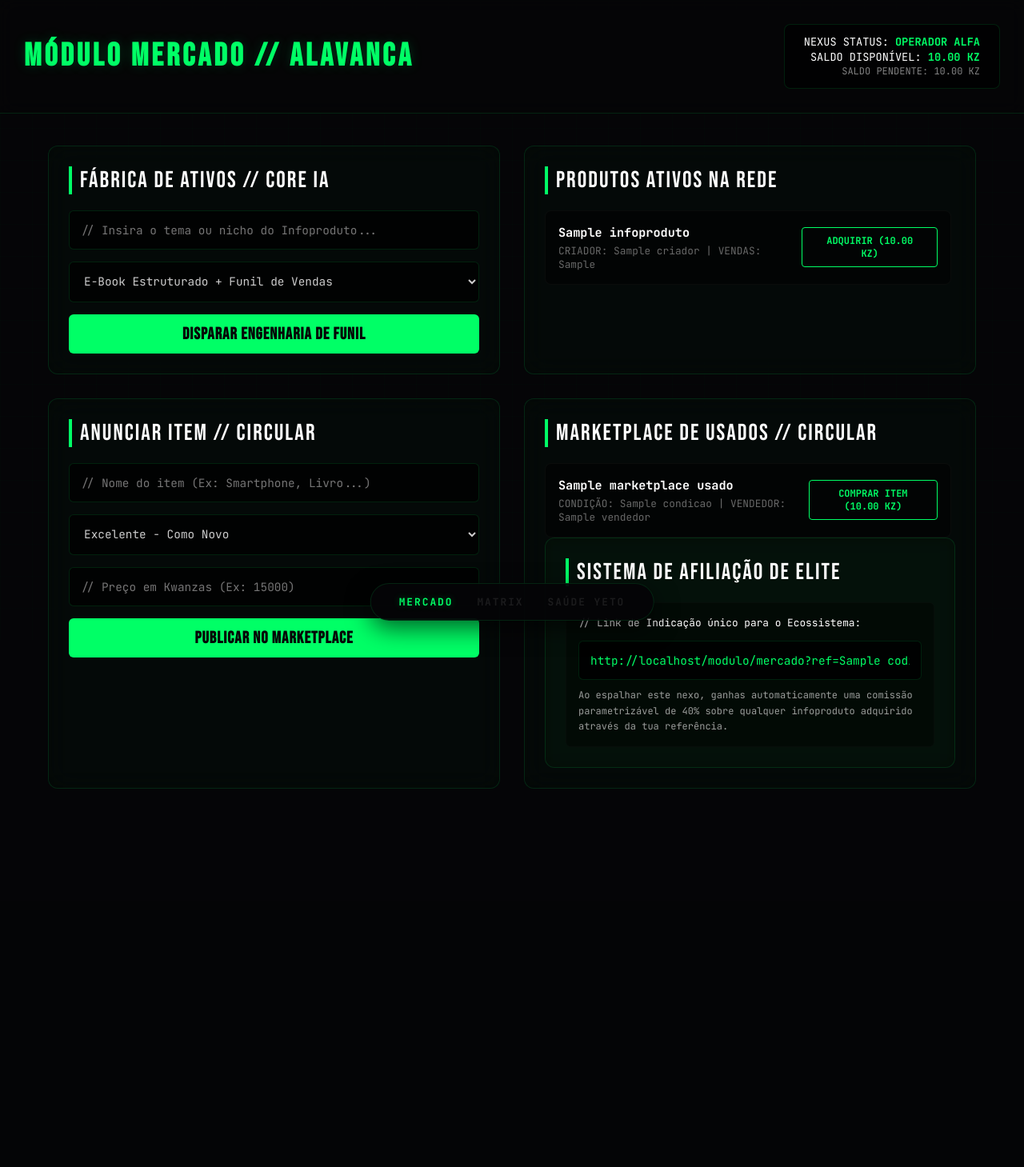
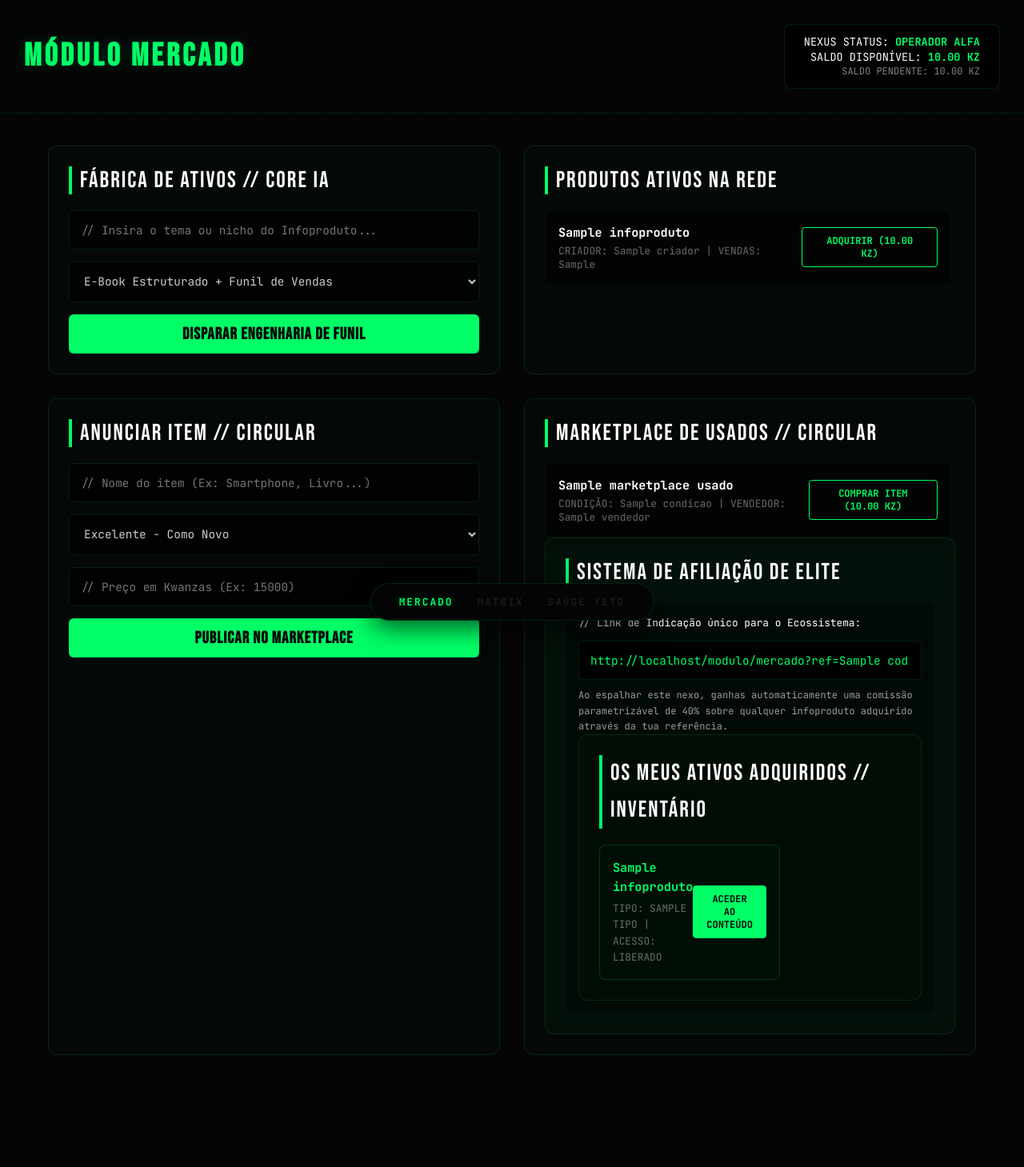
Before and after one commit to vagalume90/VAGALUME90, a Flask app: page /modulo/mercado in a window 1280 px wide. Shown: the whole page at 80% size. Before the commit the page ends 986 px from the top, so only its background shows below. Run offline with Flask 3, Linux system fonts and the light colour scheme; the visitor is signed in with stand-in values (Sample User, id 1); a database or web service that is not in the repository returns one stand-in record (values such as "Sample title").

Commit message:
vamos
Added a new section for displaying acquired assets in the inventory.

```diff
--- a/templates/mercado.html
+++ b/templates/mercado.html
@@ -64,7 +64,7 @@ nav a:hover:not(.active) { color: rgba(255,255,255,0.7); }
 <div class="hud-grid"></div>
 
 <header>
-  <h1>MÓDULO MERCADO // ALAVANCA</h1>
+  <h1>MÓDULO MERCADO</h1>
   <div class="wallet-panel">
     <div>NEXUS STATUS: <span>{{ rank }}</span></div>
     <div>SALDO DISPONÍVEL: <span>{{ "%.2f"|format(saldo_disponivel) }} KZ</span></div>
@@ -134,6 +134,23 @@ nav a:hover:not(.active) { color: rgba(255,255,255,0.7); }
       <p style="margin-bottom: 12px; color: #FFF;">// Link de Indicação único para o Ecossistema:</p>
       <input type="text" class="input-terminal" style="margin-bottom: 10px; color: var(--neon-green);" readonly value="{{ request.url_root }}modulo/mercado?ref={{ codigo_afiliado }}">
       <p style="font-size: 0.75rem;">Ao espalhar este nexo, ganhas automaticamente uma comissão parametrizável de 40% sobre qualquer infoproduto adquirido através da tua referência.</p>
+  <!-- NOVO PILAR: INVENTÁRIO DE ATIVOS ADQUIRIDOS -->
+  <div class="card-modulo" style="grid-column: span 2;">
+    <div class="card-title">OS MEUS ATIVOS ADQUIRIDOS // INVENTÁRIO</div>
+    <div class="product-list" style="max-height: none; grid-template-columns: 1fr 1fr; gap: 20px;">
+      {% for ativo in ativos_comprados %}
+      <div class="product-item" style="border-color: rgba(0,255,102,0.2); background: rgba(0,255,102,0.01);">
+        <div class="product-info">
+          <h4 style="color: var(--neon-green);">{{ ativo.titulo }}</h4>
+          <p>TIPO: {{ ativo.tipo|upper }} | ACESSO: LIBERADO</p>
+        </div>
+        <button class="btn-buy" style="background: var(--neon-green); color: var(--void);" onclick="alert('A abrir o conteúdo do ativo: {{ ativo.titulo }}...')">ACEDER AO CONTEÚDO</button>
+      </div>
+      {% else %}
+      <p style="grid-column: span 2; font-family: var(--font-mono); font-size: 0.8rem; color: rgba(255,255,255,0.25);">// Ainda não adquiriste nenhum ativo digital neste ciclo...</p>
+      {% endfor %}
+    </div>
+  </div>
     </div>
   </div>
 </div>
```
